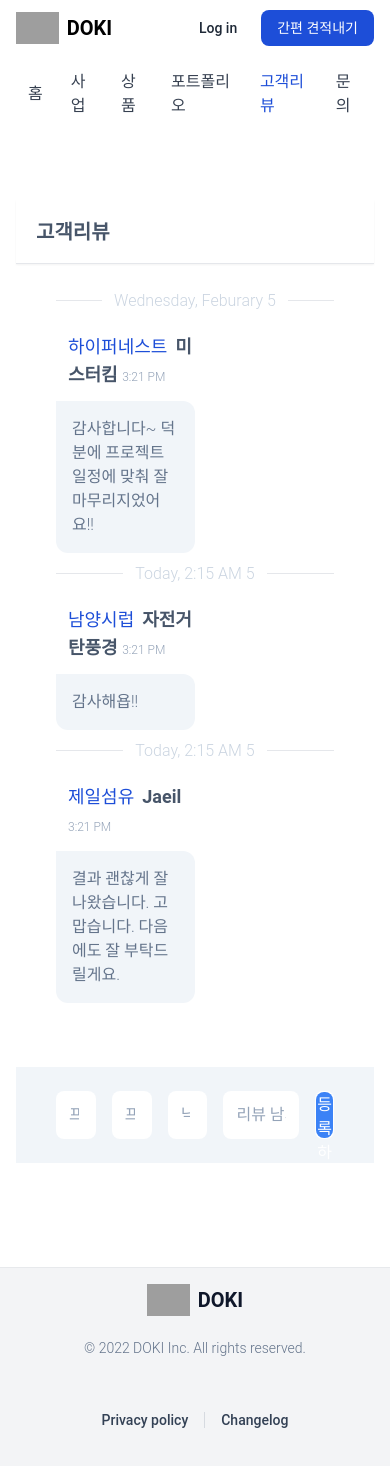
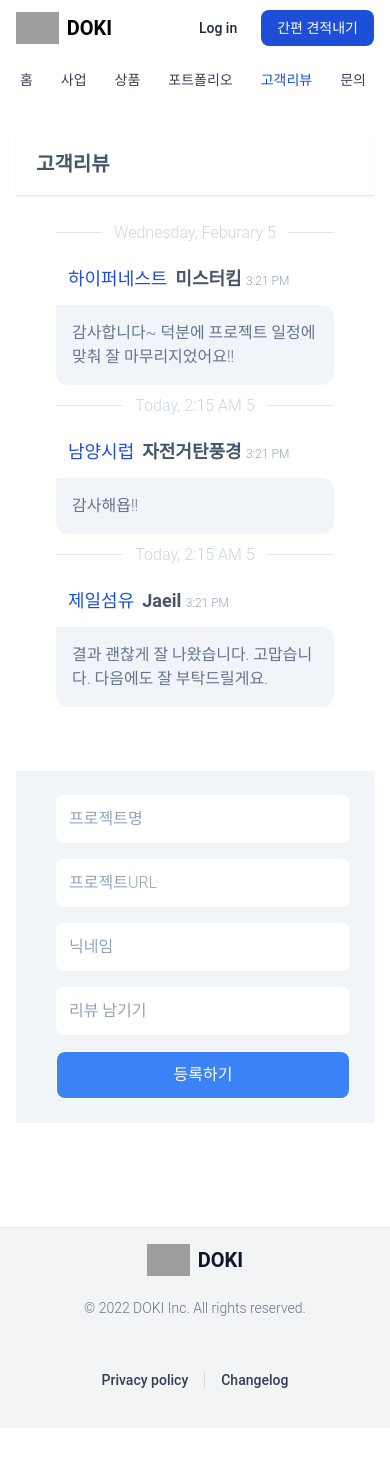
Before and after one commit to ghkdsigm/doki, a Vue app in the folder my-project/: page /review in a window 390 px wide. After the commit the page ends 1428 px from the top, so only its background shows below. Built offline with nearby package versions, Linux system fonts and the light colour scheme; grey boxes are pictures that could not be loaded; a web font is replaced by a local one; what tw-elements would draw is missing.

Commit message:
반응형 수정 1차

```diff
--- a/my-project/src/components/common/Header.vue
+++ b/my-project/src/components/common/Header.vue
@@ -13,8 +13,8 @@
             <router-link :to="route.path" class="lg:px-4 lg:text-lg text-sm" v-for="route in routes" :key="route">
                 <ul class="flex flex-col mt-4 font-medium lg:flex-row lg:space-x-8 lg:mt-0">
                     <li>
-                        <div v-if="route.meta.isMenu" class="block py-2 pr-4 pl-3 rounded bg-primary-700 lg:bg-transparent">
-                            <span class="hover:text-blue-700 text-gray-700 lg:text-lg text-base font-medium" >{{route.title}}</span>
+                        <div v-if="route.meta.isMenu" class="block py-2 lg:pr-4 lg:pl-3 pl-1 pr-2 rounded bg-primary-700 lg:bg-transparent">
+                            <span class="hover:text-blue-700 text-gray-700 lg:text-lg text-sm font-medium" >{{route.title}}</span>
                         </div>
                     </li>
                 </ul>
--- a/my-project/src/pages/Goods.vue
+++ b/my-project/src/pages/Goods.vue
@@ -149,7 +149,7 @@
 
 
 
-      <div class="grid gap-6 mt-16 -mx-6 sm:gap-8 sm:grid-cols-2 lg:grid-cols-3 xl:grid-cols-4 mb-20">
+      <div class="grid gap-6 lg:mt-16 lg:mx-6 sm:gap-8 sm:grid-cols-2 lg:grid-cols-3 xl:grid-cols-4 mb-20 sm:mx-6 mx-4">
         <div class="px-6 py-4 transition-colors duration-200 transform rounded-lg bg-gray-100 hover:bg-gray-300 text-black hover:text-black">
             <p class="text-lg font-medium">Intro</p>
             <h4 class="mt-2 text-4xl font-semibold">$19 <span class="text-base font-normal text-gray-600 dark:text-gray-400">/ Month</span></h4>
--- a/my-project/src/pages/Inquiry.vue
+++ b/my-project/src/pages/Inquiry.vue
@@ -20,7 +20,7 @@
             <!-- Illustrations Container -->
             <div class="flex justify-center items-center">
                 <svg
-                    class="block max-w-full h-auto align-middle lg:max-w-lg"
+                    class="block max-w-full lg:h-auto align-middle lg:max-w-lg h-[300px] lg:mt-0 mt-6"
                     xmlns="http://www.w3.org/2000/svg"
                     height="400"
                     viewBox="0 0 524.67004 627.58314"
@@ -173,11 +173,11 @@
         style="
             background-image: url(https://images.unsplash.com/photo-1642427749670-f20e2e76ed8c?auto=format&fit=crop&w=880&q=80);
         ">
-        <h1 class="text-white text-5xl font-semibold mt-20 mb-10">
+        <h1 class="text-white lg:text-5xl text-2xl font-semibold mt-20 lg:mb-10">
             웹 퍼블리싱 제작 문의
         </h1>
 
-        <span class="text-center font-bold my-20 text-white/90">
+        <span class="text-center font-bold lg:my-20 my-10 text-white/90">
             <p class="text-white/90 hover:text-white block font-light text-xl py-1">
                 <span class="mr-2 font-medium">제작의뢰</span> +82 10.9406-3935
             </p>
--- a/my-project/src/pages/Introduce.vue
+++ b/my-project/src/pages/Introduce.vue
@@ -4,11 +4,11 @@
       <div class="hero-content flex-col lg:flex-row">
         <img class="w-full rounded-lg shadow-2xl" src="https://img.freepik.com/premium-photo/business-people-meeting-discussion-corporate-handshake-concept_53876-69152.jpg?w=1800" />
         <div class="lg:mt-12 lg:mb-40 mt-10 mb-32">
-          <h1 class="text-5xl font-bold"><span class="artcolor">DOKI</span>는,</h1>
+          <h1 class="lg:text-5xl text-4xl font-bold"><span class="artcolor">DOKI</span>는,</h1>
           <div class="py-5">
-            <p class="py-3 font-medium text-xl">웹 세상을 창조하는 아름다움으로 새로운 역사를 써 내려갑니다.<br/> 온라인 공간에서 사람과 세상을 더 아름답게 하는 소명을 이루고자 미의 여정을 이어갑니다.</p>
-            <p class="py-3 text-lg"><span class="text-blue-700 font-bold text-xl">첫째,</span> 도키의 웹퍼블리싱 작업물 구매 서비스는 옵션별 선택(간편견적) 시스템을 통해 손쉽게 선택하고 이용하실 수 있습니다.</p>
-            <p class="py-3 text-lg"><span class="text-blue-700 font-bold text-xl">둘째,</span> 다양한 계층, 직군, 분야에서 활용될 테마별 퍼블리싱 작업물을 저렴한 비용으로 구입하실 수 있습니다.</p>
+            <p class="py-3 font-medium lg:text-xl text-lg">웹 세상을 창조하는 아름다움으로 새로운 역사를 써 내려갑니다.<br/> 온라인 공간에서 사람과 세상을 더 아름답게 하는 소명을 이루고자 미의 여정을 이어갑니다.</p>
+            <p class="py-3 lg:text-lg text-base"><span class="text-blue-700 font-bold lg:text-xl text-lg">첫째,</span> 도키의 웹퍼블리싱 작업물 구매 서비스는 옵션별 선택(간편견적) 시스템을 통해 손쉽게 선택하고 이용하실 수 있습니다.</p>
+            <p class="py-3 lg:text-lg text-base"><span class="text-blue-700 font-bold lg:text-xl text-lg">둘째,</span> 다양한 계층, 직군, 분야에서 활용될 테마별 퍼블리싱 작업물을 저렴한 비용으로 구입하실 수 있습니다.</p>
           </div>
         </div>
       </div>
--- a/my-project/src/pages/Review.vue
+++ b/my-project/src/pages/Review.vue
@@ -1,6 +1,6 @@
 <template>
   <div>
-    <div class="h-full flex pt-10">
+    <div class="h-full flex lg:pt-10">
       <!-- sidebar 2 -->
       <!-- <div class="h-full w-96 bg-slate-50 border-r flex flex-col">
         <div class="h-full">
@@ -89,7 +89,7 @@
                 </div>
                 <!-- messages -->
                 <div class="w-full flex flex-start overflow-y-auto">
-                    <div class="w-1/2">
+                    <div class="lg:w-1/2 w-full">
                         <div class="flex items-center">
                             <p class="font-semibold ml-3 text-lg text-slate-600"><a href="#" target="_blank" class="mr-2 text-blue-700">하이퍼네스트</a>미스터킴 <span
                                     class="text-slate-400 text-xs font-light">3:21 PM</span></p>
@@ -132,7 +132,7 @@
                 </div>
                 <!-- messages -->
                 <div class="w-full flex flex-start">
-                    <div class="w-1/2">
+                    <div class="lg:w-1/2 w-full">
                         <div class="flex items-center">
                             <p class="font-semibold ml-3 text-lg text-slate-600"><a href="#" target="_blank" class="mr-2 text-blue-700">남양시럽</a>자전거탄풍경 <span
                                     class="text-slate-400 text-xs font-light">3:21 PM</span></p>
@@ -154,7 +154,7 @@
                 </div>
                 <!-- messages -->
                 <div class="w-full flex flex-start">
-                    <div class="w-1/2">
+                    <div class="lg:w-1/2 w-full">
                         <div class="flex items-center">
                             <p class="font-semibold ml-3 text-lg text-slate-600"><a href="#" target="_blank" class="mr-2 text-blue-700">제일섬유</a>Jaeil <span
                                     class="text-slate-400 text-xs font-light">3:21 PM</span></p>
@@ -193,28 +193,28 @@
       </div>
     </div>
     <!--글쓰기-->
-    <div class="w-full mt-12 mb-20 flex px-8 py-6 bg-slate-100">
-      <div class="mx-2 w-2/12 pr-4 h-12 flex justify-between px-3 items-center border border-transparent bg-white focus-within:border-slate-300 rounded-lg">
+    <div class="w-full mt-12 mb-20 lg:flex block px-8 py-6 bg-slate-100">
+      <div class="lg:my-0 mb-4 mx-2 lg:w-2/12 w-full pr-4 h-12 flex justify-between px-3 items-center border border-transparent bg-white focus-within:border-slate-300 rounded-lg">
         <div class="w-full">
           <input type="text" class="w-full bg-transparent outline-none placeholder:text-slate-400" placeholder="프로젝트명" />
         </div>
       </div>
-      <div class="mx-2 w-2/12 pr-4 h-12 flex justify-between px-3 items-center border border-transparent bg-white focus-within:border-slate-300 rounded-lg">
+      <div class="lg:my-0 mb-4 mx-2 lg:w-2/12 w-full pr-4 h-12 flex justify-between px-3 items-center border border-transparent bg-white focus-within:border-slate-300 rounded-lg">
         <div class="w-full">
           <input type="text" class="w-full bg-transparent outline-none placeholder:text-slate-400" placeholder="프로젝트URL" />
         </div>
       </div>
-      <div class="mx-2 w-2/12 pr-4 h-12 flex justify-between px-3 items-center border border-transparent bg-white focus-within:border-slate-300 rounded-lg">
+      <div class="lg:my-0 mb-4 mx-2 lg:w-2/12 w-full pr-4 h-12 flex justify-between px-3 items-center border border-transparent bg-white focus-within:border-slate-300 rounded-lg">
         <div class="w-full">
           <input type="text" class="w-full bg-transparent outline-none placeholder:text-slate-400" placeholder="닉네임" />
         </div>
       </div>
-      <div class="mx-2 w-5/12 h-12 flex justify-between px-3 items-center border border-transparent bg-white focus-within:border-slate-300 rounded-lg">
+      <div class="lg:my-0 mb-4 mx-2 lg:w-5/12 w-full h-12 flex justify-between px-3 items-center border border-transparent bg-white focus-within:border-slate-300 rounded-lg">
         <div class="w-full">
           <input type="text" class="w-full bg-transparent outline-none placeholder:text-slate-400" placeholder="리뷰 남기기" />
         </div>
       </div>
-      <div class="mx-2 w-1/12 h-12 flex justify-between items-center border border-transparent bg-white focus-within:border-slate-300 rounded-lg">
+      <div class="mx-2 lg:w-1/12 w-full h-12 flex justify-between items-center border border-transparent bg-white focus-within:border-slate-300 rounded-lg">
         <div class="w-full h-full flex justify-center">
           <button type="button" class="w-full h-full bg-blue-500 hover:bg-blue-700 hover:text-white text-white">등록하기</button>
         </div>
```
